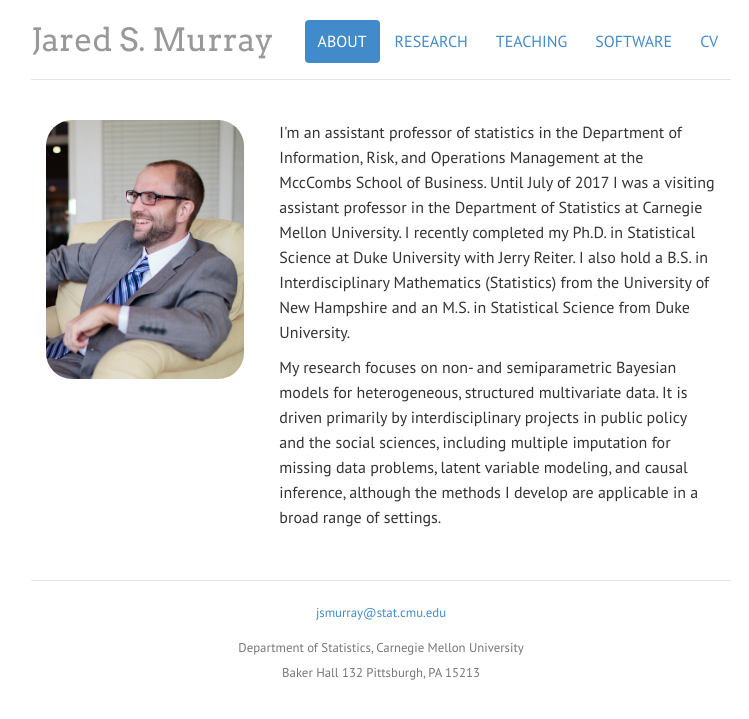
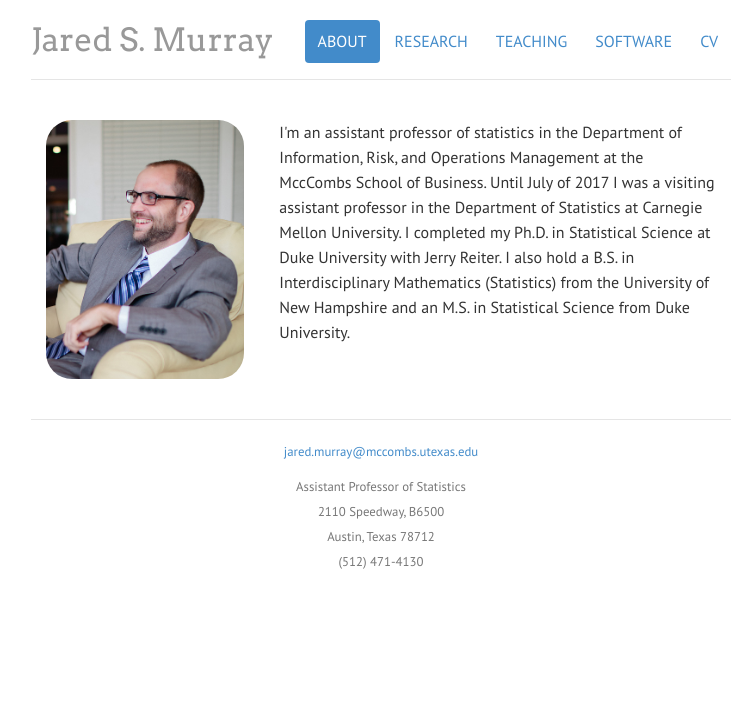
Before and after one commit to jaredsmurray/jaredsmurray.github.io, a Jekyll site: the page built from index.html, in a window 1280 px wide. Shown: the top 719 px of the page, without its empty margins (259-1008 px from the left). Built offline with Jekyll 4.4.1, drawn with Linux system fonts in a browser that asks for light colours; Markdown is read by kramdown in place of the engine named in the settings.

Commit message:
fix contact

```diff
--- a/_layouts/default.html
+++ b/_layouts/default.html
@@ -67,13 +67,13 @@
 
       <div class="footer">
         <p align="center">
-        <a href="mailto:jsmurray@stat.cmu.edu">jsmurray@stat.cmu.edu</a>
+        <a href="mailto:jared.murray@mccombs.utexas.edu">jared.murray@mccombs.utexas.edu</a>
         </p>
         <p align="center">
-Department of Statistics, Carnegie Mellon University
-<br>
-Baker Hall 132
-Pittsburgh, PA 15213
+Assistant Professor of Statistics<br>
+2110 Speedway, B6500<br>
+Austin, Texas 78712 <br>
+(512) 471-4130
         </p>
       </div>
 
--- a/index.html
+++ b/index.html
@@ -14,14 +14,8 @@ teaching: passive
 	<div class="col-sm-8">
 	<p>
 	I'm an assistant professor of statistics in the Department of Information, Risk, and Operations Management at the MccCombs School of Business. Until July of 2017 I was a visiting assistant professor in the Department of Statistics at Carnegie Mellon University.
-	I recently completed my Ph.D. in Statistical Science at Duke University with Jerry Reiter.
+	I completed my Ph.D. in Statistical Science at Duke University with Jerry Reiter.
 	I also hold a B.S. in Interdisciplinary Mathematics (Statistics) from the University of New Hampshire and an M.S. in Statistical Science from Duke University.
-	</p>
-	<p>
-My research focuses on non- and semiparametric Bayesian models for heterogeneous, structured multivariate data.
-It is driven primarily by interdisciplinary projects in public policy and the social sciences, including multiple imputation
-for missing data problems, latent variable modeling, and causal inference, although the methods I develop are applicable in a
-broad range of settings.
 	</p>
 	</div>
 </div>
```
Also changed, not shown: 1 other file.
